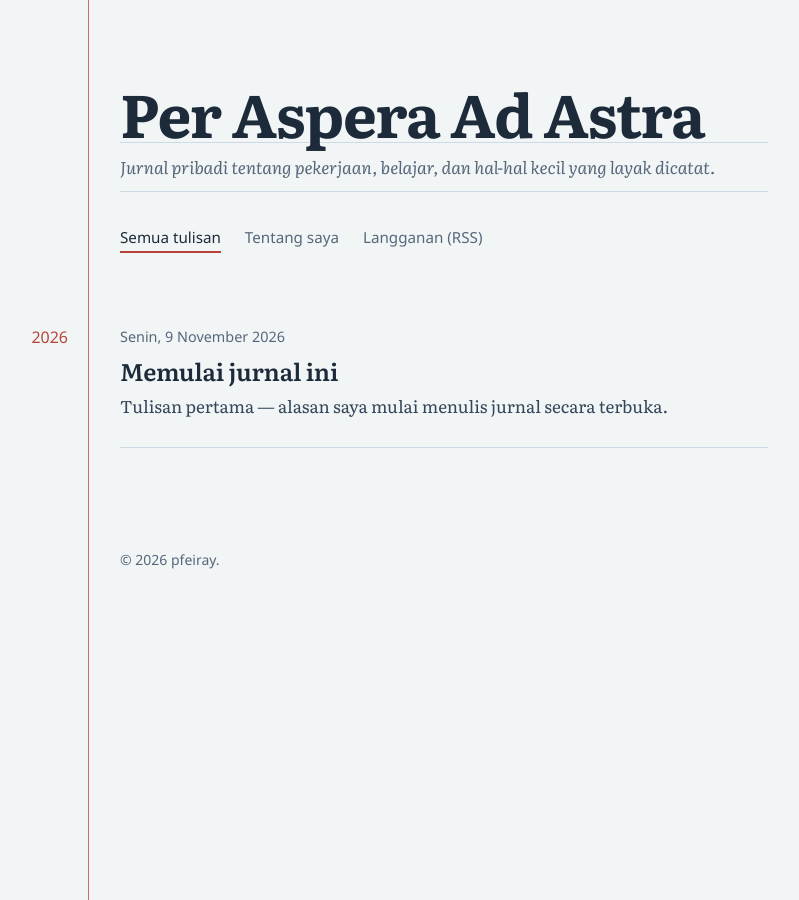
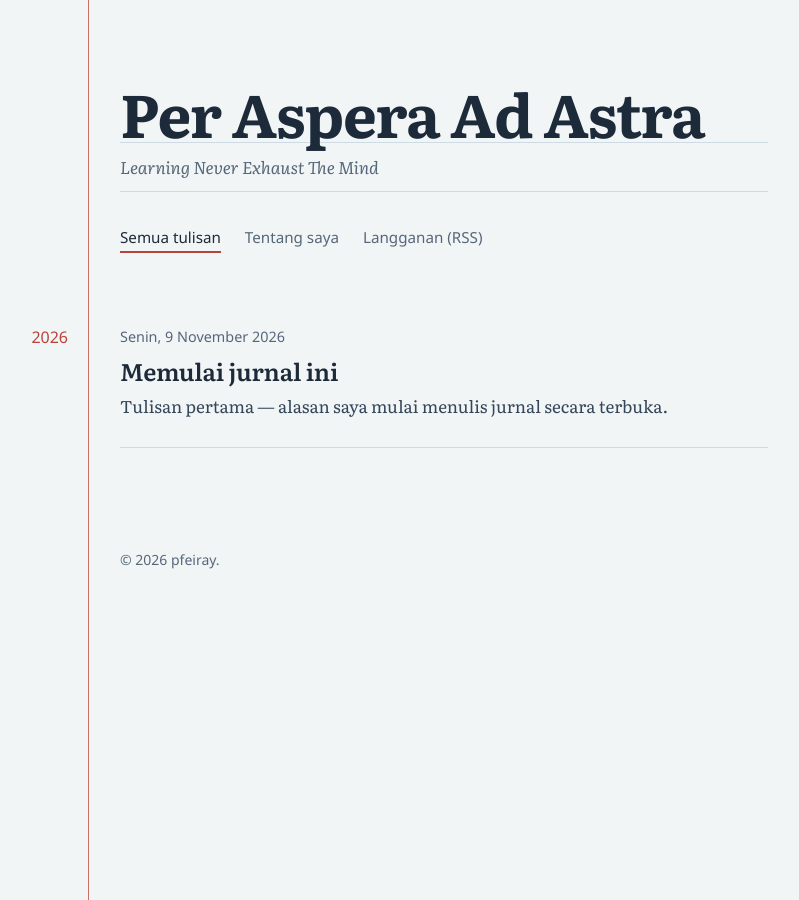
Before and after one commit to yudhiaprabowo-hue/yudhiaprabowo-hue.github.io, a Jekyll site: the page built from index.html, in a window 1280 px wide. Shown: the whole page, without its empty margins (260-1059 px from the left). Built offline with Jekyll 4.4.1, drawn with Linux system fonts in a browser that asks for light colours; some web fonts are replaced.

Commit message:
Update _config.yml

```diff
--- a/_config.yml
+++ b/_config.yml
@@ -3,7 +3,7 @@
 # ==========================================================
 
 title: Per Aspera Ad Astra
-tagline: Jurnal pribadi tentang pekerjaan, belajar, dan hal-hal kecil yang layak dicatat.
+tagline: Learning Never Exhaust The Mind
 description: Jurnal pribadi tentang pekerjaan, belajar, dan hal-hal kecil yang layak dicatat.
 author:
   name: pfeiray
```
